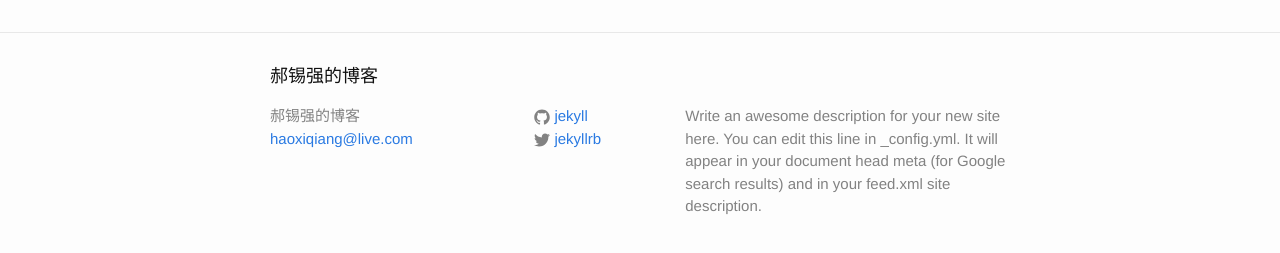
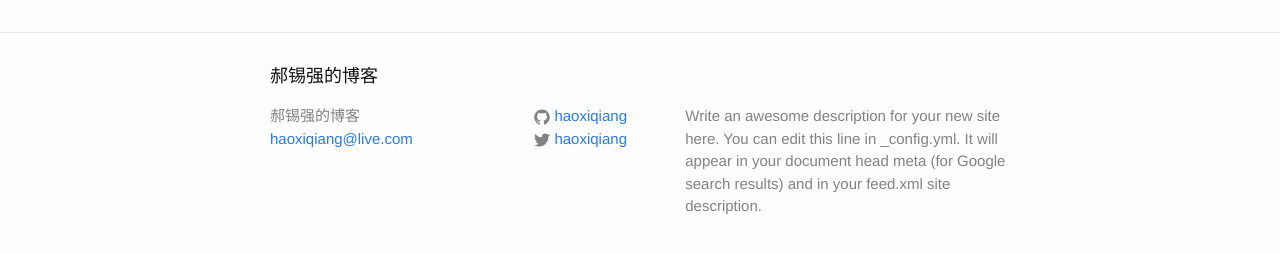
Before and after one commit to Haoxiqiang/haoxiqiang.github.io, a Jekyll site: the page built from index.html, in a window 1280 px wide. Shown: the part 264-517 px from the top of the page. Built offline with Jekyll 4.4.1, drawn with Linux system fonts in a browser that asks for light colours.

Commit message:
1.update

```diff
--- a/_config.yml
+++ b/_config.yml
@@ -6,9 +6,10 @@
   line in _config.yml. It will appear in your document head meta (for
   Google search results) and in your feed.xml site description.
 baseurl: "" # the subpath of your site, e.g. /blog/
-url: "http://yourdomain.com" # the base hostname & protocol for your site
-twitter_username: jekyllrb
-github_username:  jekyll
+url: "http://opentalking.org" # the base hostname & protocol for your site
+twitter_username: haoxiqiang
+github_username:  haoxiqiang
 
 # Build settings
 markdown: kramdown
+encoding: utf-8
```
Also changed, not shown: 7 other files.
